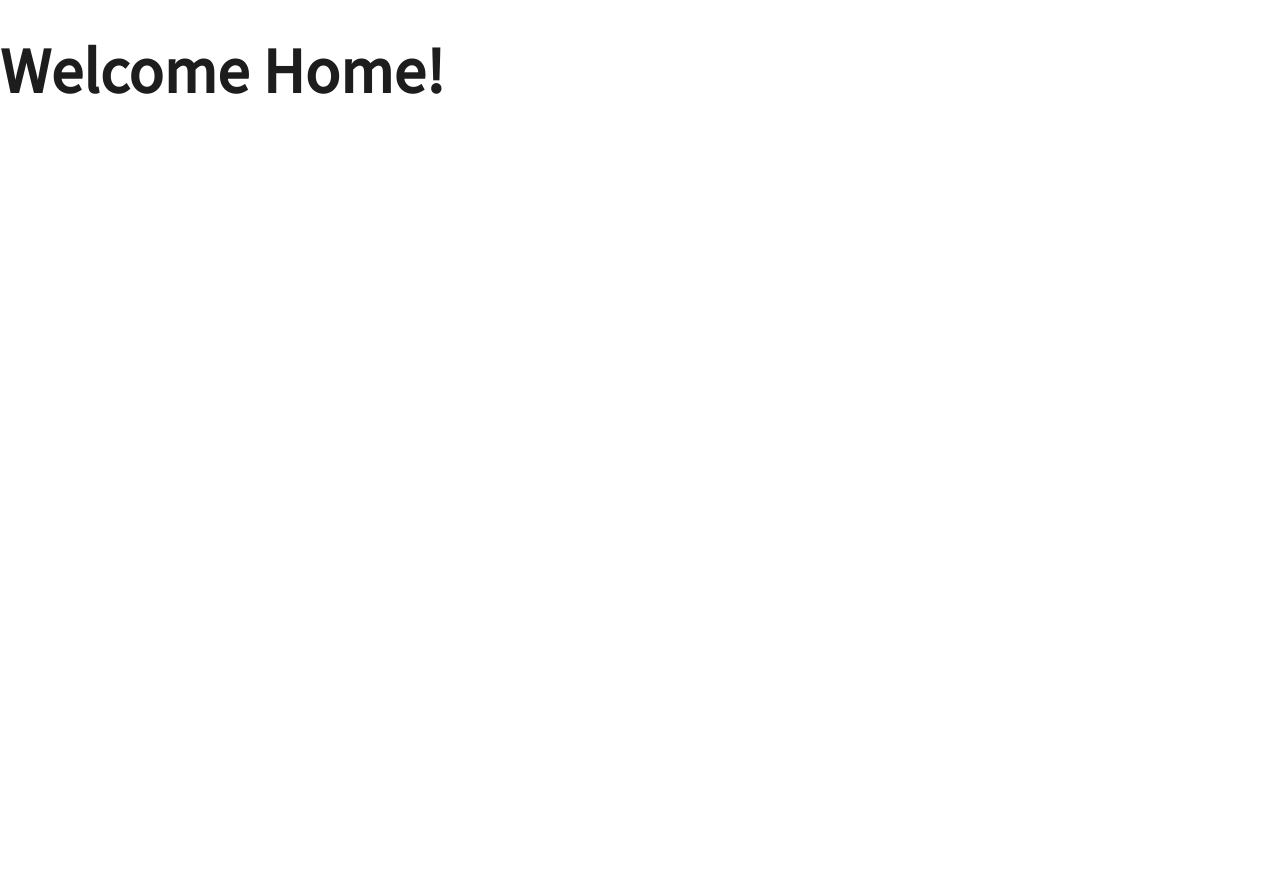
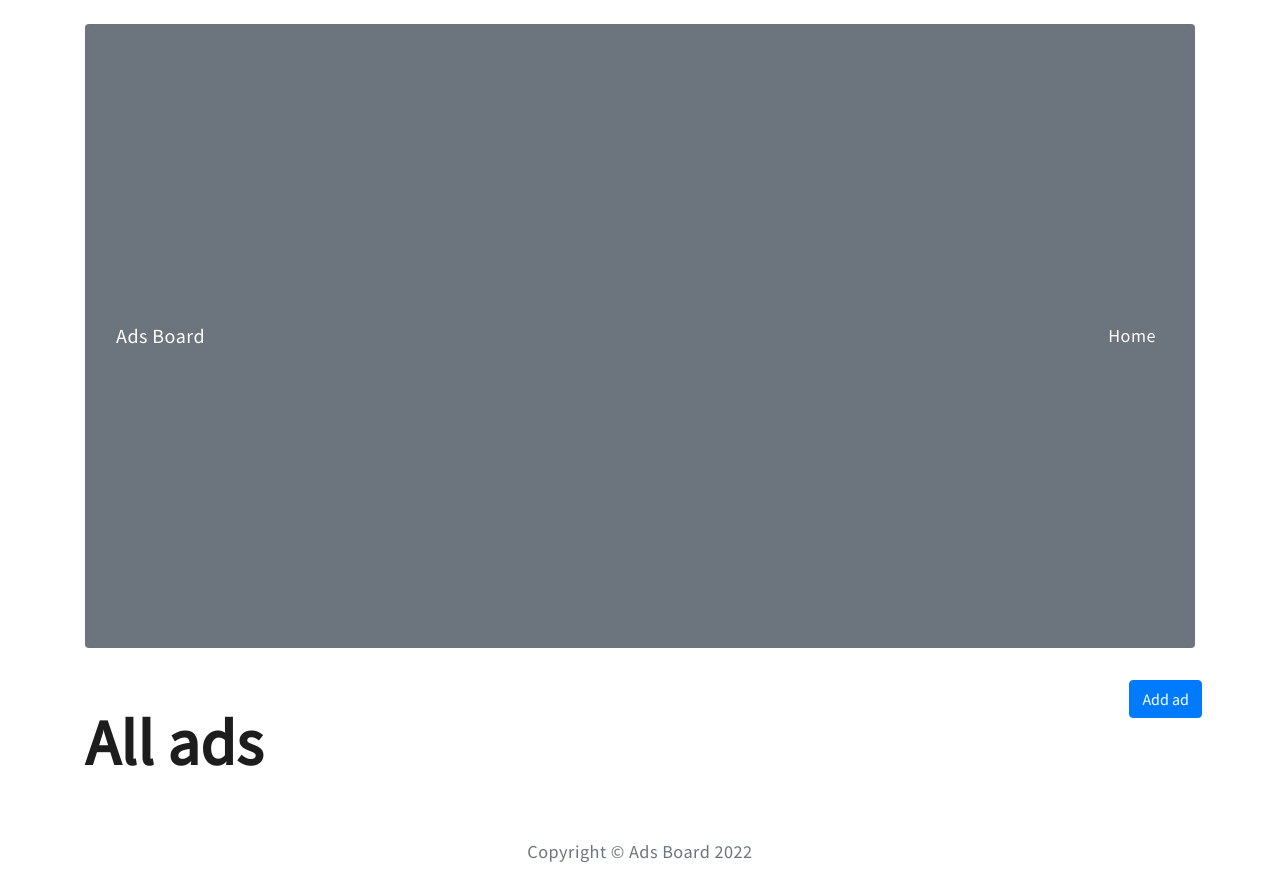
Before and after one commit to mkusztal/NodeJS-React-adsBoard, a React (Create React App) app in the folder client/: page / in a window 1280 px wide. Before the commit the page ends 832 px from the top, so only its background shows below. Built offline with nearby package versions, Linux system fonts and the light colour scheme.

Commit message:
Simple design of header footer and home

```diff
--- a/client/package.json
+++ b/client/package.json
@@ -9,6 +9,7 @@
     "axios": "^0.27.2",
     "bootstrap": "4.3.1",
     "react": "^18.2.0",
+    "react-bootstrap": "^2.5.0",
     "react-dom": "^18.2.0",
     "react-redux": "7.2.5",
     "react-router-dom": "6.0.1",
--- a/client/src/App.js
+++ b/client/src/App.js
@@ -1,14 +1,21 @@
 import { Routes, Route } from 'react-router-dom';
+import { Container } from 'react-bootstrap';
 
 import Home from './components/pages/Home/HomePage';
-// import NotFound from './components/pages/NotFound/NotFoundPage';
+import Header from './components/layout/Header/Header';
+import NotFound from './components/pages/NotFound/NotFoundPage';
+import Footer from './components/layout/Footer/Footer';
 
 const App = () => {
   return (
-    <Routes>
-      <Route path="/" element={<Home />} />
-      {/* <Route element={<NotFound />} /> */}
-    </Routes>
+    <Container>
+      <Header />
+      <Routes>
+        <Route path="/" element={<Home />} />
+        <Route element={<NotFound />} />
+      </Routes>
+      <Footer />
+    </Container>
   );
 };
 
--- /dev/null
+++ b/client/src/components/layout/Footer/Footer.js
@@ -0,0 +1,9 @@
+const Footer = () => {
+  return (
+    <p className="mt-4 text-muted text-center">
+      Copyright &copy; Ads Board 2022
+    </p>
+  );
+};
+
+export default Footer;
--- /dev/null
+++ b/client/src/components/layout/Header/Header.js
@@ -0,0 +1,11 @@
+import NavBar from '../NavBar/NavBar';
+
+const Header = () => {
+  return (
+    <>
+      <NavBar />
+    </>
+  );
+};
+
+export default Header;
--- /dev/null
+++ b/client/src/components/layout/NavBar/NavBar.js
@@ -0,0 +1,25 @@
+import { Navbar, Container, Nav } from 'react-bootstrap';
+import { NavLink } from 'react-router-dom';
+//import styles from './navbar.module.scss';
+
+const NavBar = () => {
+  return (
+    <Navbar
+      bg="secondary"
+      variant="dark"
+      expand="lg"
+      className="mt-4 mb-4 rounded"
+    >
+      <Container>
+        <Navbar.Brand href="/">Ads Board</Navbar.Brand>
+        <Nav className="me-right">
+          <Nav.Link as={NavLink} to="/">
+            Home
+          </Nav.Link>
+        </Nav>
+      </Container>
+    </Navbar>
+  );
+};
+
+export default NavBar;
--- /dev/null
+++ b/client/src/components/layout/NavBar/navbar.module.scss
@@ -0,0 +1 @@
+@import '../../../styles/settings.scss';
--- a/client/src/components/pages/Home/HomePage.js
+++ b/client/src/components/pages/Home/HomePage.js
@@ -1,7 +1,20 @@
-const HomePage = () => (
-  <div>
-    <h1>Welcome Home!</h1>
-  </div>
-);
+import { Col, Row, Button } from 'react-bootstrap';
+import { Link } from 'react-router-dom';
+const HomePage = () => {
+  return (
+    <div>
+      <Row>
+        <Col>
+          <h1>All ads</h1>
+        </Col>
+        <Col className="d-flex flex-row-reverse p-2">
+          <Link to="/ads/addForm">
+            <Button>Add ad</Button>
+          </Link>
+        </Col>
+      </Row>
+    </div>
+  );
+};
 
 export default HomePage;
```
Also changed, not shown: 1 other file (tests, documents, lock files or other folders).
